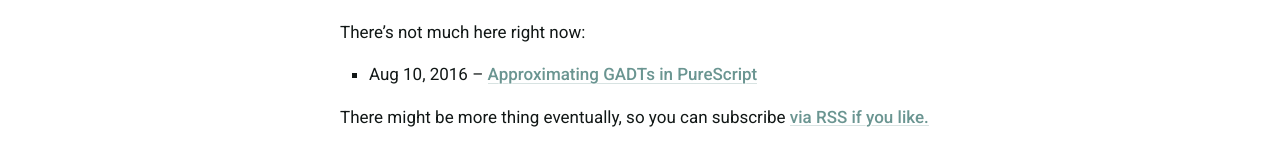
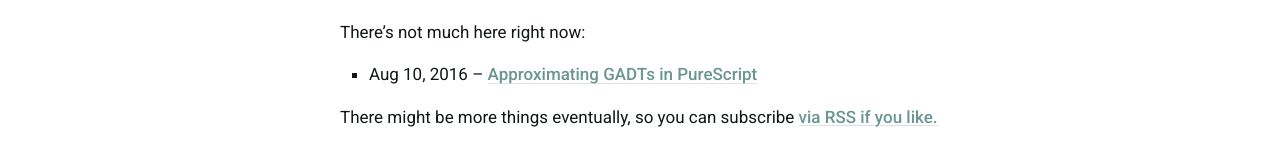
Before and after one commit to garyb/code, a Jekyll site: the page built from index.html, in a window 1280 px wide. Shown: the part 163-329 px from the top of the page. Built offline with Jekyll 4.4.1, drawn with Linux system fonts in a browser that asks for light colours.

Commit message:
Fix typo

```diff
--- a/index.html
+++ b/index.html
@@ -15,6 +15,6 @@ layout: default
     {% endfor %}
   </ul>
 
-  <p class="rss-subscribe">There might be more thing eventually, so you can subscribe <a href="{{ "/feed.xml" | prepend: site.baseurl }}">via RSS if you like.</a></p>
+  <p class="rss-subscribe">There might be more things eventually, so you can subscribe <a href="{{ "/feed.xml" | prepend: site.baseurl }}">via RSS if you like.</a></p>
 
 </section>
```
